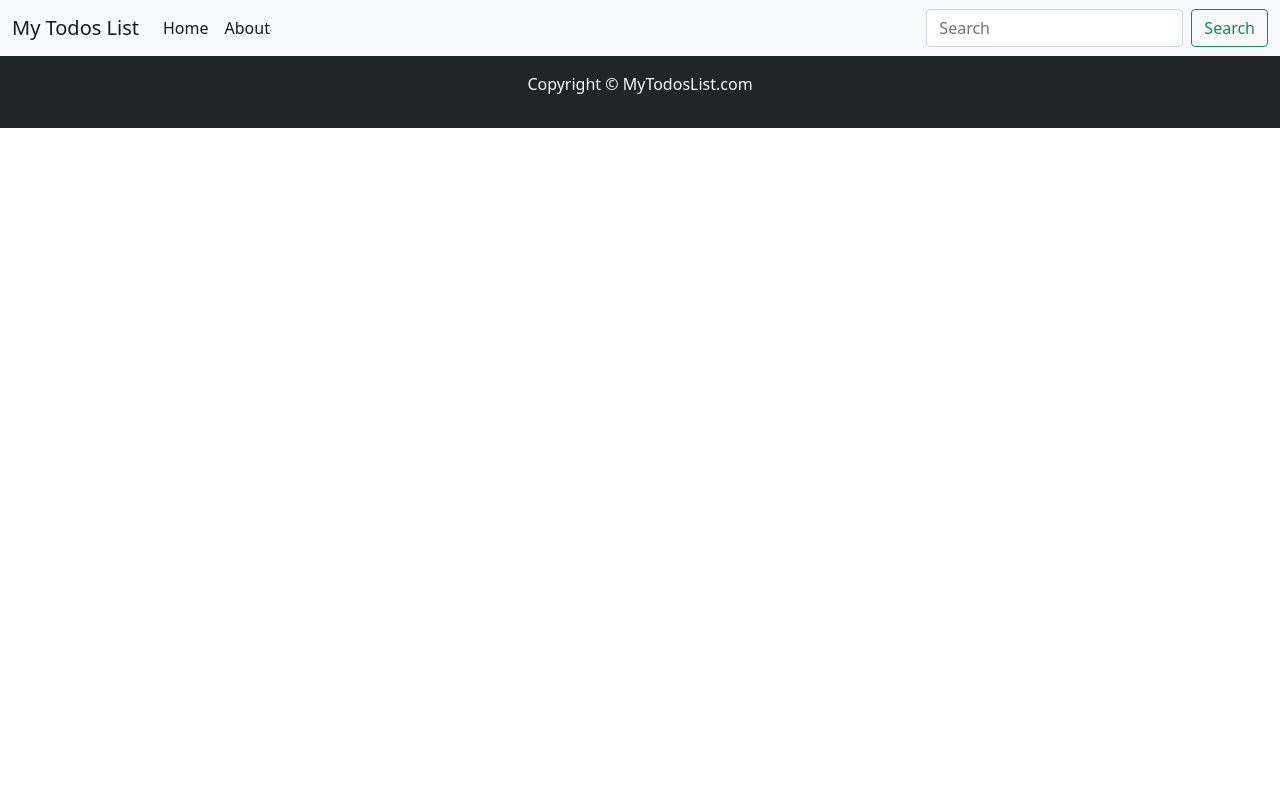
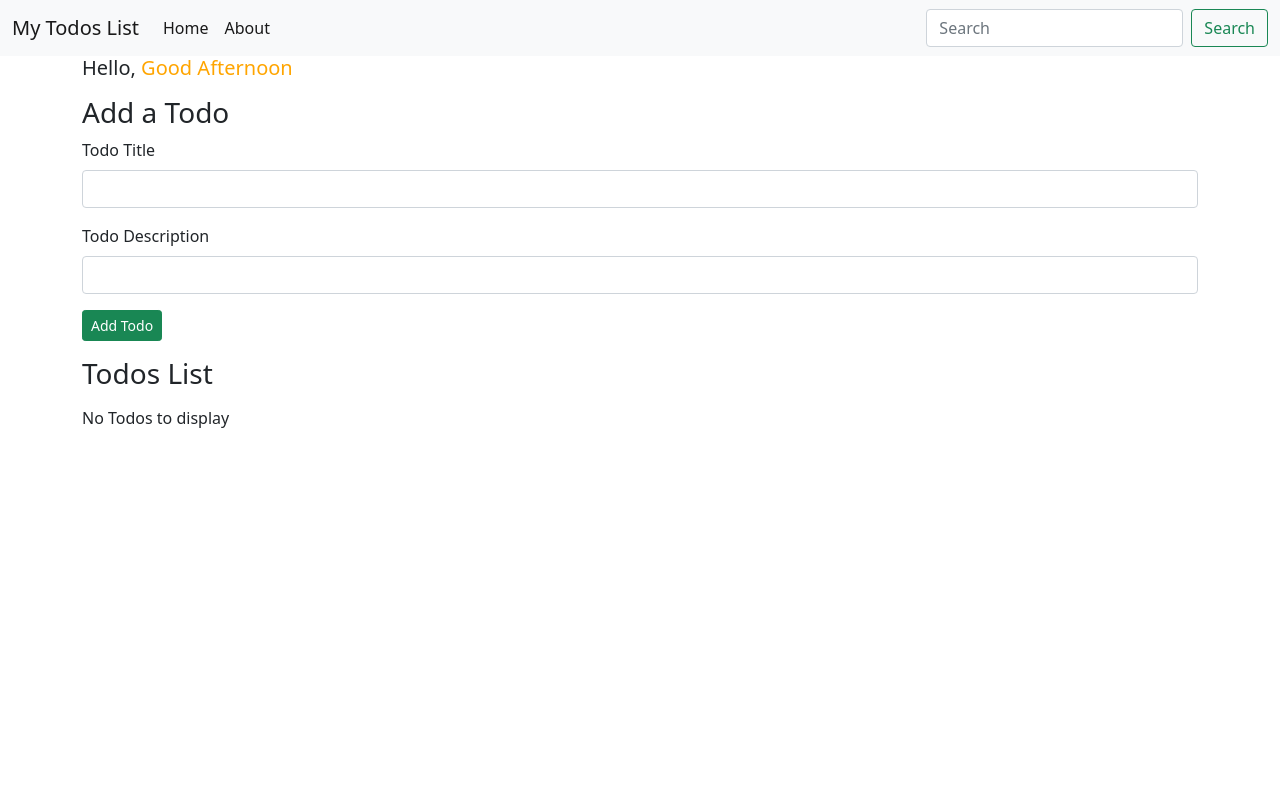
Before and after one commit to SaurabhKumarMaddheshiya/my-todo-app, a React (Create React App) app: page / in a window 1280 px wide. Shown: the top 800 px of the page. Built offline with nearby package versions, Linux system fonts and the light colour scheme.

Commit message:
fix conflict

```diff
--- a/src/App.js
+++ b/src/App.js
@@ -58,7 +58,7 @@ function App() {
   <Router>
   <Header title="My Todos List"/>
     <Switch>
-          <Route exact path="/my-todo-app" render={()=>{
+          <Route exact path="" render={()=>{
             return(
             <>
               <Greetings />
```
Also changed, not shown: 6 other files (tests, documents, lock files or other folders).
